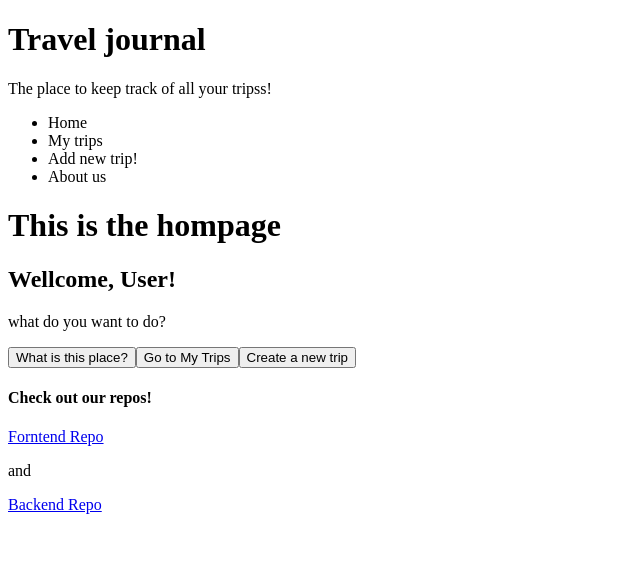
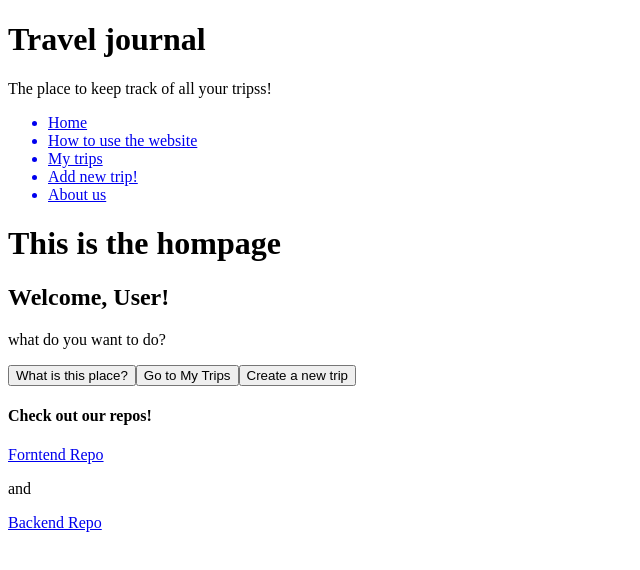
Before and after one commit to LenaH92/travel-journal-forntend, a React (Vite) app: page / in a window 1280 px wide. Shown: the top 570 px of the page, without its empty margins (0-640 px from the left). Built offline with nearby package versions, Linux system fonts and the light colour scheme.

Commit message:
Instructions page created, navinks in sidebar added

```diff
--- a/src/App.jsx
+++ b/src/App.jsx
@@ -5,8 +5,9 @@ import Navbar from './components/Navbar'
 import Sidebar from './components/Sidebar'
 import Footer from './components/Footer'
 import AboutUsPage from './pages/aboutUsPage'
-import NotFoundPage from './pages/notfoundPage'
+import NotFoundPage from './pages/NotFoundPage'
 import HomePage from './pages/HomePage'
+import InstructionsPage from './pages/instructionsPage'
 
 function App() {
 
@@ -20,7 +21,7 @@ function App() {
 
         <Route path="/" element={<HomePage />} />
 
-        <Route path="/instructions" element={""} /> {/* I thought may be we can put a page to tell what they can do in the page? */}
+        <Route path="/instructions" element={<InstructionsPage />} /> {/* I thought may be we can put a page to tell what they can do in the page? */}
 
         <Route path="/my-trips" element={""} />
 
--- a/src/components/Sidebar.jsx
+++ b/src/components/Sidebar.jsx
@@ -1,11 +1,24 @@
+import { NavLink } from "react-router-dom";
+
 function Sidebar() {
 
     return (
         <ul>
-            <li>Home</li>
-            <li>My trips</li>
-            <li>Add new trip!</li>
-            <li>About us</li>
+            <NavLink to='/'>
+                <li>Home</li>
+            </NavLink>
+            <NavLink to='/instructions'>
+                <li>How to use the website</li>
+            </NavLink>
+            <NavLink to='/my-trips'>
+                <li>My trips</li>
+            </NavLink>
+            <NavLink to='/trip/new'>
+                <li>Add new trip!</li>
+            </NavLink>
+            <NavLink to='/about-us'>
+                <li>About us</li>
+            </NavLink>
         </ul>
     )
 
--- a/src/pages/HomePage.jsx
+++ b/src/pages/HomePage.jsx
@@ -1,7 +1,7 @@
 const HomePage = () => {
     return (<>
         <h1>This is the hompage</h1>
-        <h2>Wellcome, User!</h2>
+        <h2>Welcome, User!</h2>
         <p>what do you want to do?</p>
         <button type="button">What is this place?</button>
         <button type="button">Go to My Trips</button>
--- /dev/null
+++ b/src/pages/InstructionsPage.jsx
@@ -0,0 +1,5 @@
+const InstructionsPage = () => {
+    return (<h1>THIS IS HE INSTRUCTIONS PAGE</h1>);
+}
+
+export default InstructionsPage;
--- a/src/pages/aboutUsPage.jsx
+++ b/src/pages/aboutUsPage.jsx
@@ -1,6 +1,24 @@
 const AboutUsPage = () => {
     return (<>
         <h1>This is the about us page</h1>
+        <section className="ourStory">
+            <h2>Our Story</h2>
+            <p>
+                Lorem ipsum dolor sit, amet consectetur adipisicing elit. Reprehenderit numquam magni, quis nisi maiores ea distinctio officia consectetur dolorem modi a voluptas quisquam quae necessitatibus velit ad ipsum adipisci aperiam.
+            </p>
+            <div className="justUs">
+                <div id="mariiasDiv">
+                    <img src="" alt="Albert's picture?" />
+                    <h3>Albert Salgiriev's story</h3>
+                    <p>Lorem ipsum dolor sit, amet consectetur adipisicing elit. Quasi autem culpa, doloribus harum maxime exercitationem vero pariatur! Eos nesciunt perspiciatis laboriosam rerum, delectus porro repellendus. Magni deserunt veniam distinctio et.</p>
+                </div>
+                <div id="lenasDiv">
+                    <img src="" alt="Lena's slack profile picture" />
+                    <h3>Lena Cortes' story</h3>
+                    <p>Lorem ipsum dolor sit amet consectetur adipisicing elit. Adipisci omnis neque autem deleniti iste accusamus sit fugit, itaque iusto sint ducimus tempora aut magni beatae officiis perspiciatis assumenda temporibus nulla.</p>
+                </div>
+            </div>
+        </section>
     </>);
 }
 
```
